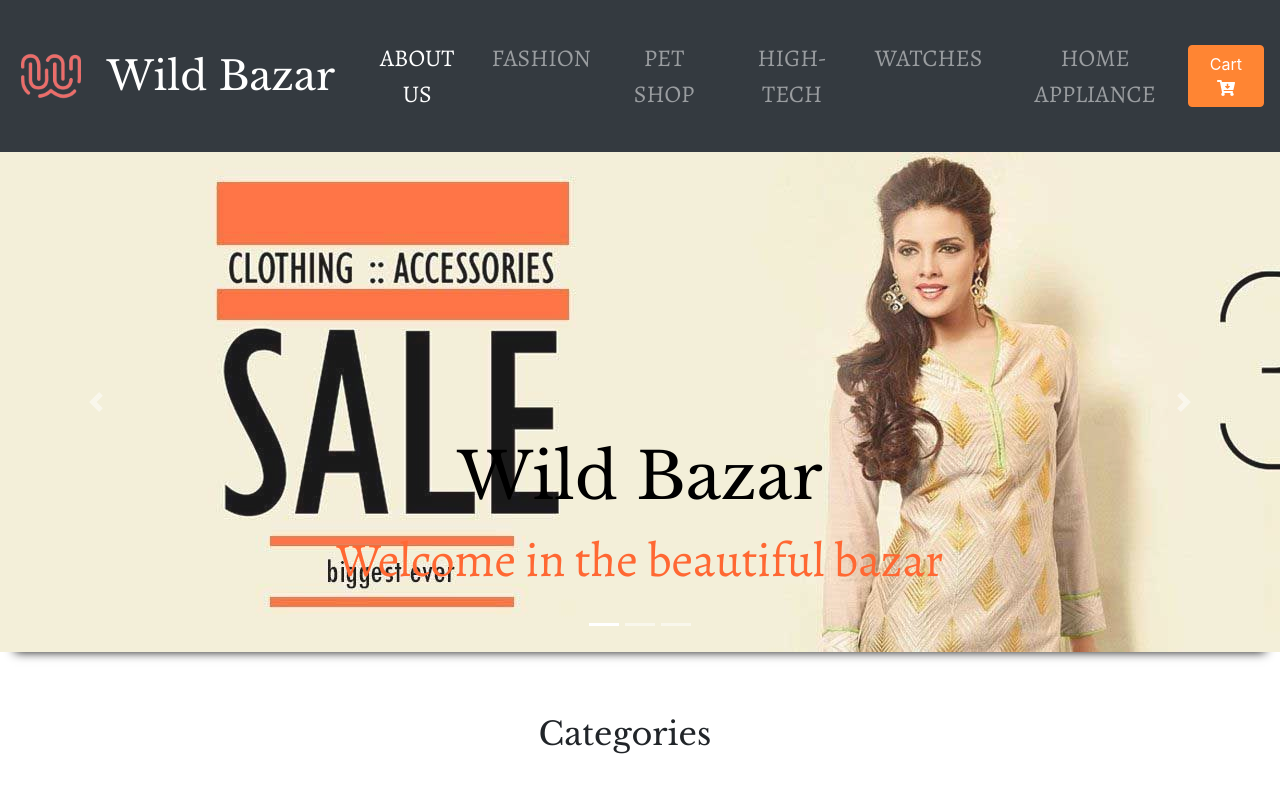
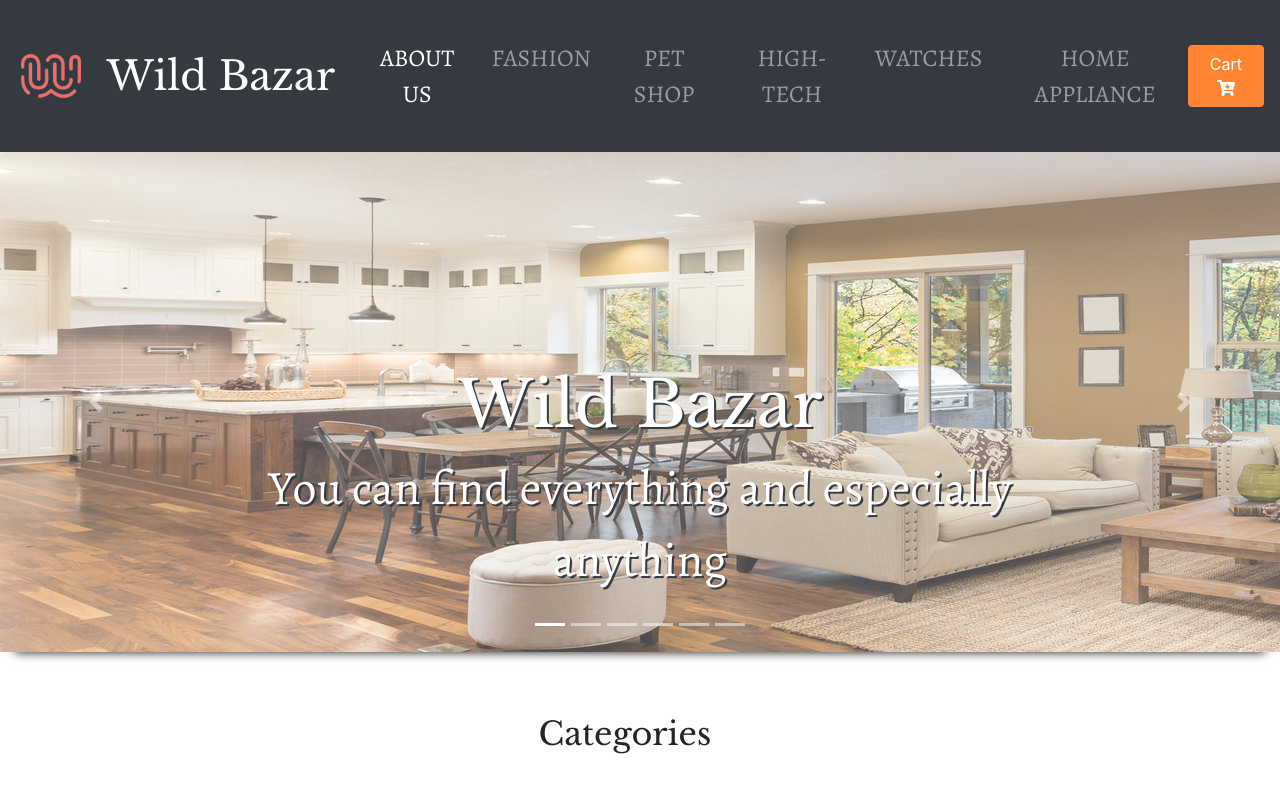
Before and after one commit to WildCodeSchool/orleans-0219-php-wildbazar2, a PHP site: page / in a window 1280 px wide. Shown: the top 794 px of the page. Run offline with PHP 8.4, Linux system fonts and the light colour scheme.

Commit message:
liens page + retouches carousel

```diff
--- a/index.html
+++ b/index.html
@@ -24,7 +24,7 @@
 
 			<nav class="navbar navbar-expand-lg navbar-dark">
 				<img class="logo" src="https://raw.githubusercontent.com/WildCodeSchool/orleans-0219-php-wildbazar2/footer/images/wild.png" alt="logo">
-				  	<a class="navbar-brand" href="#home">Wild Bazar</a>
+				  	<a class="navbar-brand" href="index.html">Wild Bazar</a>
 				  	<button class="navbar-toggler" type="button" data-toggle="collapse" data-target="#navbarNav" aria-controls="navbarNav" aria-expanded="false" aria-label="Toggle navigation">
 				    	<span class="navbar-toggler-icon"></span>
 				  	</button>
@@ -60,37 +60,72 @@
 					        <li data-target="#carouselExampleCaptions" data-slide-to="0" class="active"></li>
 					        <li data-target="#carouselExampleCaptions" data-slide-to="1"></li>
 					        <li data-target="#carouselExampleCaptions" data-slide-to="2"></li>
+					        <li data-target="#carouselExampleCaptions" data-slide-to="3"></li>
+					        <li data-target="#carouselExampleCaptions" data-slide-to="4"></li>
+					        <li data-target="#carouselExampleCaptions" data-slide-to="5"></li>
 			        	</ol>
 		        		<div class="carousel-inner">
 				      	<div class="carousel-item active">
-				        	<img class="carousel_image" src="images/fashion.jpg" class="d-block w-100" alt="soldes">
+				        	<a href="#home">
+				        		<img class="carousel_image homeImg" src="images/banner_image_original_1509469545.jpg" class="d-block w-100" alt="soldes">
+				        	</a>
 				        	<div class="carousel-caption d-none d-md-block">
-				          		<h1 class="carousel_title">Wild Bazar</h1>
-				          		<p class="carousel_text">Welcome in the beautiful bazar</p>
+				          		<h1 class="carousel_title3">Wild Bazar</h1>
+				          		<p class="carousel_text3">You can find everything and especially anything</p>
 				        	</div>
 				      	</div>
 				      	<div class="carousel-item">
-				       		<img class="carousel_image" src="images/fish.jpg" class="d-block w-100" alt="fishs">
+				      		<a href="aquarium.html">
+				       			<img class="carousel_image  homeImg" src="images/fish.jpg" class="d-block w-100" alt="fishs">
+				       		</a>
 				        	<div class="carousel-caption d-none d-md-block">
-				          		<h2 class="carousel_title1">Pet shop</h2>
-				          		<p class="carousel_text1">All for your fishs</p>
+				        		<h2 class="carousel_title3">Pet shop</h2>
+				          		<p class="carousel_text3">All for your fishs</p>
 				        	</div>
 				      	</div>
 
 				      	<div class="carousel-item">
-				        	<img class="carousel_image" src="images/fashion3.jpg">
+				        	<a href="fashion.html">
+				        		<img class="carousel_image homeImg" src="images/fashion3.jpg">
+				        	</a>
 				        	<div class="carousel-caption d-none d-md-block">
-				          		<h2 class="carousel_title1">Fashion</h2>
-				          		<p class="carousel_text1">All fashion is here!</p>
+				          		<h2 class="carousel_title3">Fashion</h2>
+				          		<p class="carousel_text3">All fashion is here !</p>
 				        	</div>
 				      	</div>
 				      	<div class="carousel-item">
-				        	<img class="carousel_image" src="images/montres.jpg">
+				      		<a href="watches-items.html">
+					        	<img class="carousel_image homeImg" src="images/montres.jpg">
+					        </a>
 				        	<div class="carousel-caption d-none d-md-block">
-				          		<h2 class="carousel_title2">Watches</h2>
-				          		<p class="carousel_text2">Here there is the most beautifu watches.<br>At the time performing, stylish and in addition they give the time!</p>
+				          		<h2 class="carousel_title3">Watches</h2>
+				          		<p class="carousel_text3">Efficient, stylish, and on top of that, they give you the good time !</p>
 				        	</div>
 				      	</div>
+				      	<div class="carousel-item">
+				      		<a href="categories-tech.html">
+					        	<img class="carousel_image homeImg" src="images/tech.jpg">
+					        </a>
+				        	<div class="carousel-caption d-none d-md-block">
+				          		<h2 class="carousel_title3">High-tech</h2>
+				          		<p class="carousel_text3">The best of high-tech !</p>
+				        	</div>
+				      	</div>
+				      	<div class="carousel-item">
+				      		<a href="electromenager.html">
+					        	<img class="carousel_image homeImg" src="images/cuisine.jpg">
+					        </a>
+				        	<div class="carousel-caption d-none d-md-block">
+				          		<h2 class="carousel_title3">Home appliance</h2>
+				          		<p class="carousel_text3">Fashion equipment for cooking and housekeeping</p>
+				        	</div>
+				      	</div>
+
+<!--  -->
+
+
+
+
 				   	 	</div>
 				        	<a class="carousel-control-prev" href="#carouselExampleCaptions" role="button" data-slide="prev">
 				          		<span class="carousel-control-prev-icon" aria-hidden="true"></span>
@@ -201,9 +236,9 @@
 
 		          	<div class="card col-sm-12 col-md-3">
 		            	<img class="card-img-top" src="images/micronde.png" alt="Card image cap">
-		            	<p class="nameWanted">200$</p>
+		            	<p class="nameWanted">200 &euro;</p>
 		            	<div class="card-body">
-		              		<h4 class="card-text">H.KOENIG VIO9 FOUR MICRO-ONDES AND GRILL 25L</h4>
+		              		<h4 class="card-text">H.KOENIG VIO9 MICROWAVE OVEN AND GRILL 25L</h4>
 		            	</div>
 		          	</div>
 
--- a/style.css
+++ b/style.css
@@ -101,16 +101,20 @@ p, li {
 	font-size: 2em;
 }
 
+.homeImg {
+	opacity: 0.7!important;
+}
+
 .carousel_title{
 	font-family: 'Libre Baskerville', serif;
 	font-size: 4em;
-	color: black;
+	color: #ff8533;
 }
 
 .carousel_text{
 	font-family: 'Alegreya', sans-serif;
 	font-size: 3em;
-	color:  #ff6833 ;
+	color: #ff8533;
 }
 
 .carousel_title1{
@@ -136,7 +140,20 @@ p, li {
 	font-family: 'Alegreya', sans-serif;
 	font-size: 3em;
 	color: black;
+}
 
+.carousel_title3{
+	font-family: 'Libre Baskerville', serif;
+	font-size: 4em;
+	color: white;
+	text-shadow: #343a40 2px 2px;
+}
+
+.carousel_text3{
+	font-family: 'Alegreya', sans-serif;
+	font-size: 3em;
+	color: white;
+	text-shadow: #343a40 2px 2px;
 }
 
 .carousel_image{
```
Also changed, not shown: other parts of index.html (+13 -13 lines), electromenager.html (+17 -17 lines), images/banner_image_original_1509469545.jpg (added), images/cuisine.jpg (added), images/homeBanner.jpeg (added), images/techVr.jpg (added).
